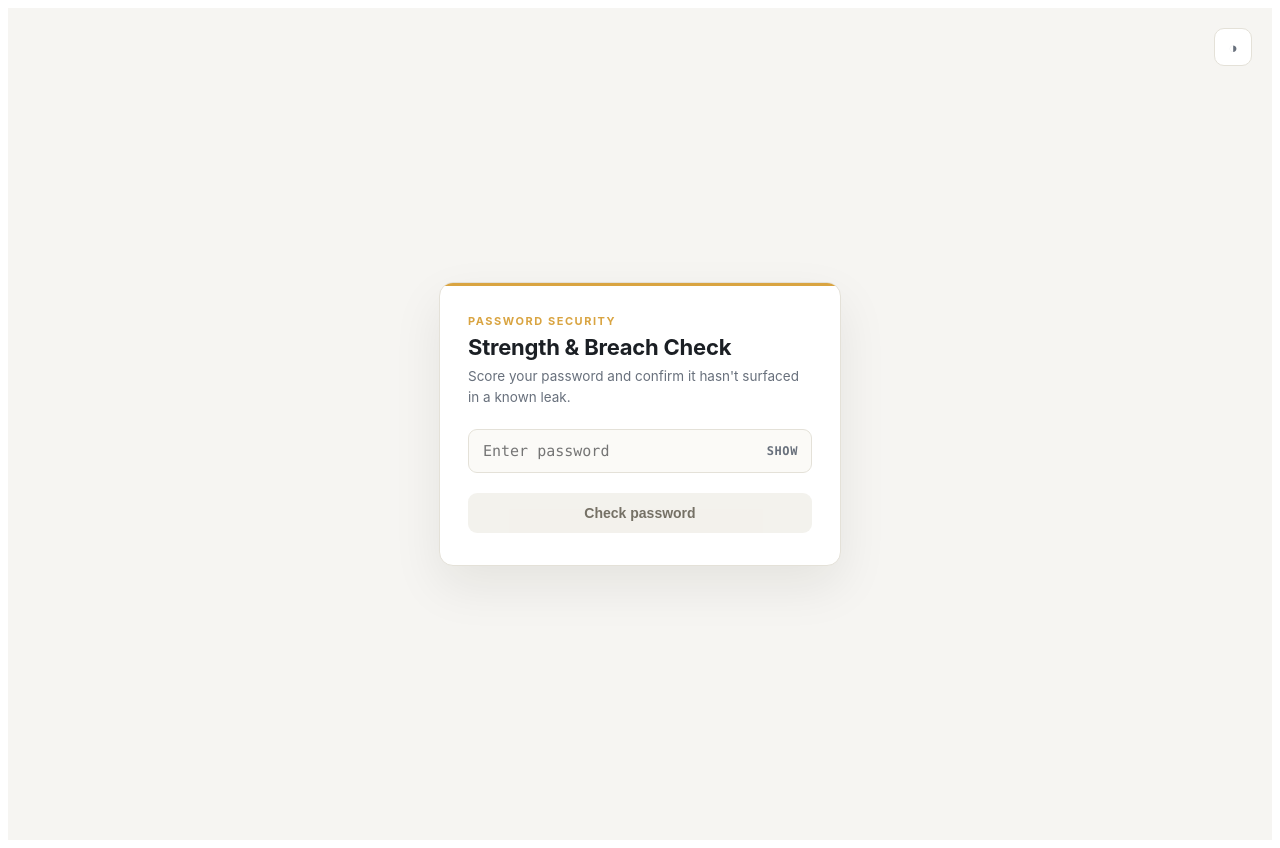
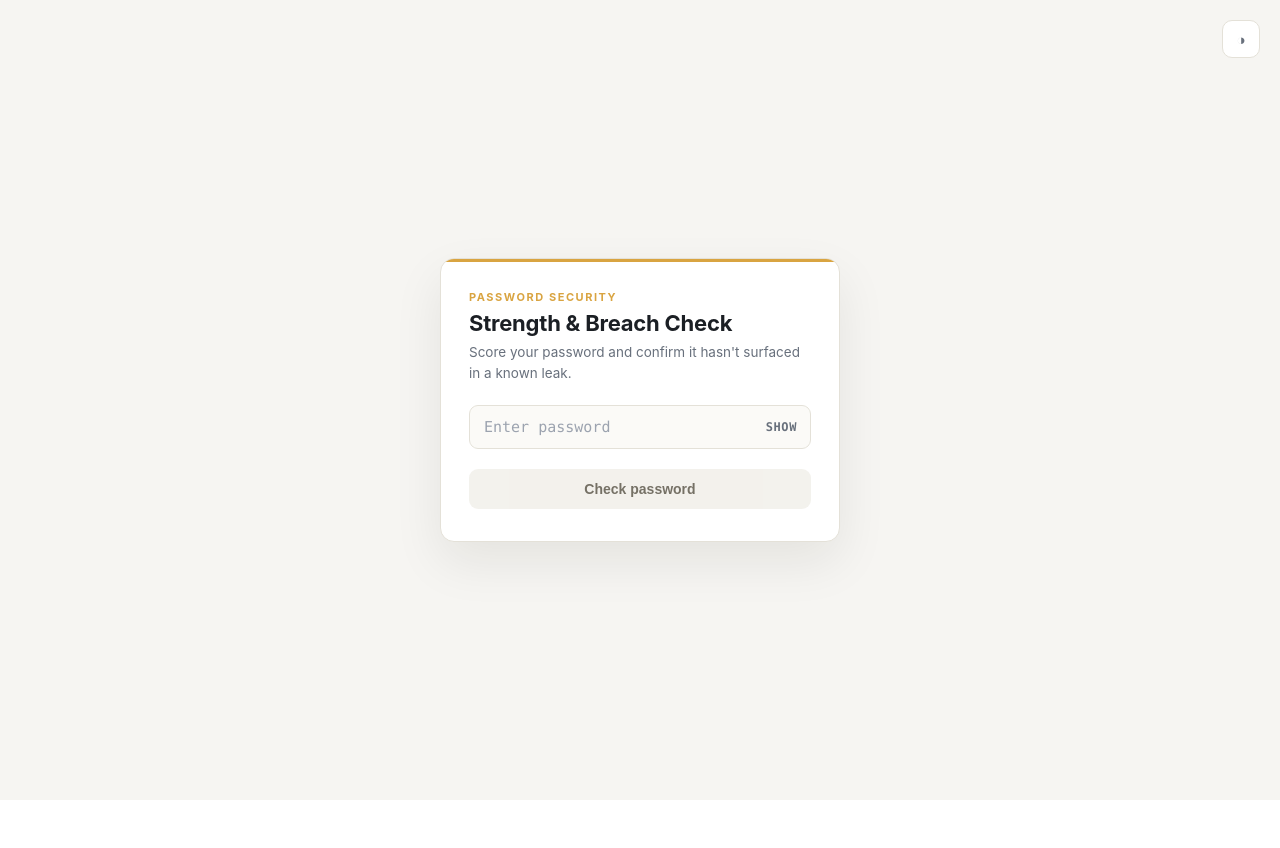
Before and after one commit to bibashthapa143/password-breach-checker-, a Next.js app: page / in a window 1280 px wide. After the commit the page ends 800 px from the top, so only its background shows below. Built offline with nearby package versions, Linux system fonts and the light colour scheme.

Commit message:
add global styles for consistent layout and placeholder styling

```diff
--- /dev/null
+++ b/app/globals.css
@@ -0,0 +1,12 @@
+* {
+  box-sizing: border-box;
+}
+
+body {
+  margin: 0;
+}
+
+::placeholder {
+  color: #9ca3af;
+  opacity: 1;
+}
--- a/app/layout.js
+++ b/app/layout.js
@@ -1,3 +1,5 @@
+import "./globals.css";
+
 export const metadata = {
   title: "Password Checker",
   description: "Simple password strength & breach checker",
```
